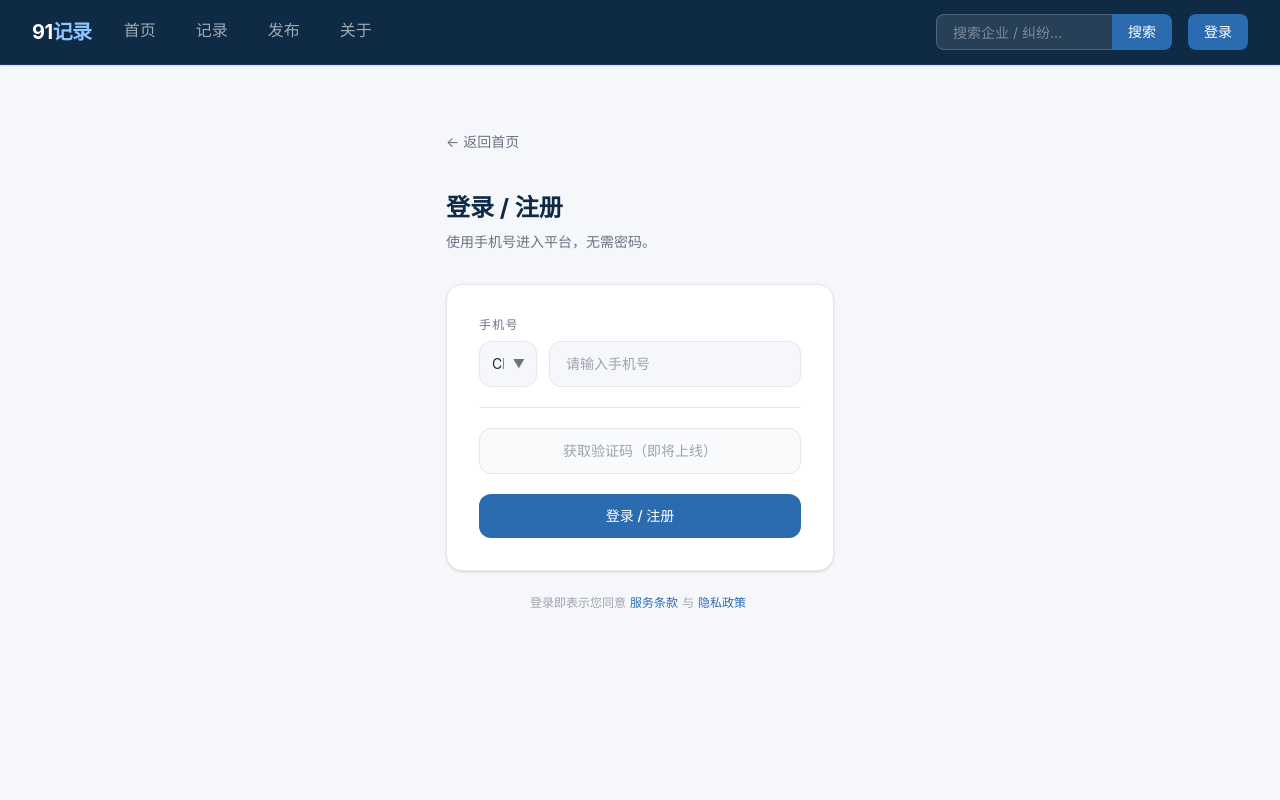
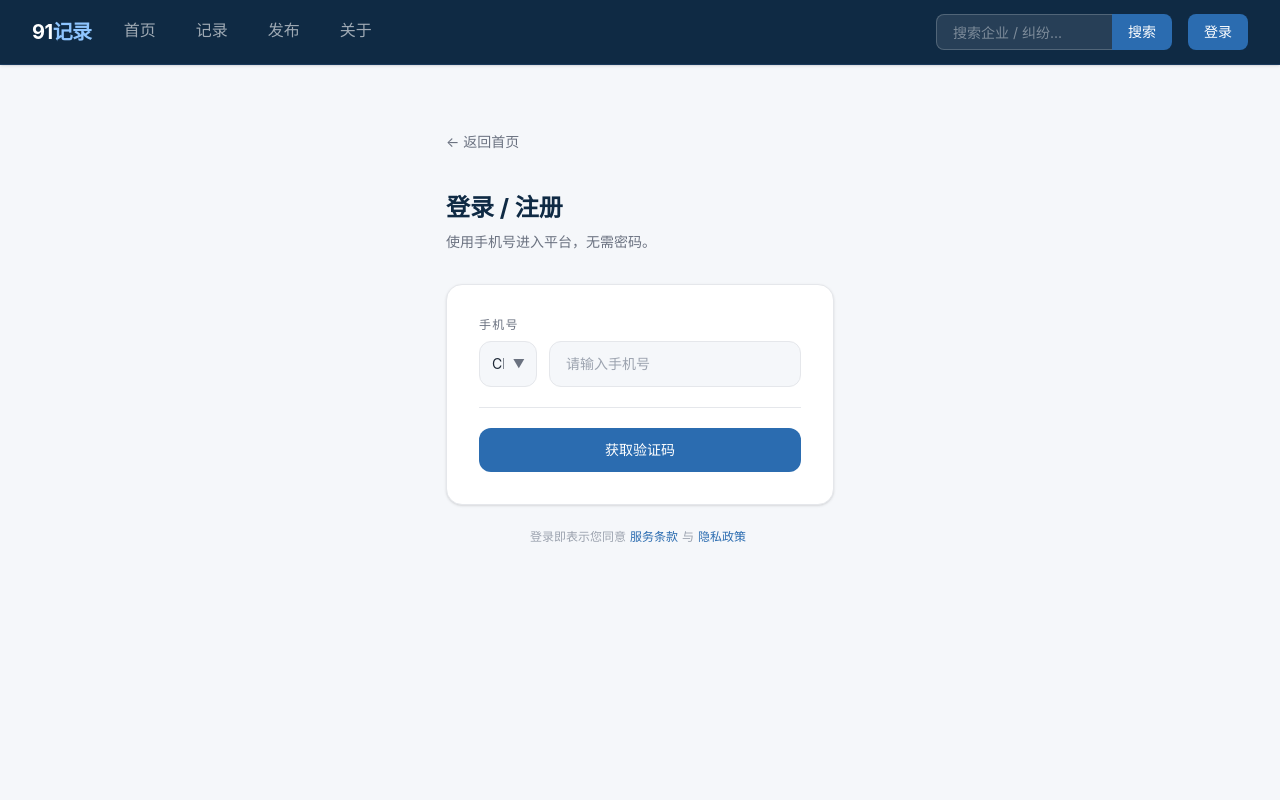
Before and after one commit to mikeoxmual999-del/91expo, a Next.js app: page /login in a window 1280 px wide. Shown: the top 800 px of the page. Built offline with nearby package versions, Linux system fonts and the light colour scheme.

Commit message:
OTP verification via Twilio, feed sections, premium scroller

```diff
--- /dev/null
+++ b/app/api/otp/route.ts
@@ -0,0 +1,46 @@
+import { NextRequest, NextResponse } from "next/server";
+
+const SERVICE_SID = process.env.TWILIO_VERIFY_SERVICE_SID!;
+const ACCOUNT_SID = process.env.TWILIO_ACCOUNT_SID!;
+const AUTH_TOKEN = process.env.TWILIO_AUTH_TOKEN!;
+
+async function twilioRequest(path: string, body: Record<string, string>) {
+  const url = `https://verify.twilio.com/v2${path}`;
+  const credentials = Buffer.from(`${ACCOUNT_SID}:${AUTH_TOKEN}`).toString("base64");
+  const res = await fetch(url, {
+    method: "POST",
+    headers: {
+      "Authorization": `Basic ${credentials}`,
+      "Content-Type": "application/x-www-form-urlencoded",
+    },
+    body: new URLSearchParams(body).toString(),
+  });
+  return res.json();
+}
+
+export async function POST(req: NextRequest) {
+  try {
+    const { phone, code } = await req.json();
+    if (!phone) return NextResponse.json({ error: "Phone required" }, { status: 400 });
+
+    if (code) {
+      // verify OTP
+      const data = await twilioRequest(
+        `/Services/${SERVICE_SID}/VerificationCheck`,
+        { To: phone, Code: code }
+      );
+      if (data.status === "approved") return NextResponse.json({ success: true });
+      return NextResponse.json({ error: "验证码错误" }, { status: 400 });
+    }
+
+    // send OTP
+    await twilioRequest(
+      `/Services/${SERVICE_SID}/Verifications`,
+      { To: phone, Channel: "sms" }
+    );
+    return NextResponse.json({ success: true });
+  } catch (error: any) {
+    console.error("OTP error:", error);
+    return NextResponse.json({ error: error.message }, { status: 500 });
+  }
+}
--- a/app/login/page.tsx
+++ b/app/login/page.tsx
@@ -9,7 +9,12 @@ export default function LoginPage() {
 
   const [countryCode, setCountryCode] = useState("+86");
   const [phone, setPhone] = useState("");
-  const [submitting, setSubmitting] = useState(false);
+  const [code, setCode] = useState("");
+  const [step, setStep] = useState<"phone" | "verify">("phone");
+  const [sending, setSending] = useState(false);
+  const [verifying, setVerifying] = useState(false);
+  const [error, setError] = useState("");
+  const [cooldown, setCooldown] = useState(0);
 
   const countries = [
     { code: "+86", label: "CN" },
@@ -20,24 +25,70 @@ export default function LoginPage() {
     { code: "+65", label: "SG" },
   ];
 
-  async function handleSubmit(e: React.FormEvent) {
-    e.preventDefault();
-    if (!phone.trim()) { alert("请输入手机号"); return; }
-    setSubmitting(true);
   const fullPhone = `${countryCode}${phone.trim()}`;
+
+  const startCooldown = () => {
+    setCooldown(60);
+    const timer = setInterval(() => {
+      setCooldown(prev => {
+        if (prev <= 1) { clearInterval(timer); return 0; }
+        return prev - 1;
+      });
+    }, 1000);
+  };
+
+  const handleSendCode = async () => {
+    if (!phone.trim()) { setError("请输入手机号"); return; }
+    setSending(true);
+    setError("");
     try {
+      const res = await fetch("/api/otp", {
+        method: "POST",
+        headers: { "Content-Type": "application/json" },
+        body: JSON.stringify({ phone: fullPhone }),
+      });
+      const data = await res.json();
+      if (res.ok) {
+        setStep("verify");
+        startCooldown();
+      } else {
+        setError(data.error || "发送失败，请重试");
+      }
+    } catch {
+      setError("网络错误，请重试");
+    }
+    setSending(false);
+  };
+
+  const handleVerify = async () => {
+    if (!code.trim()) { setError("请输入验证码"); return; }
+    setVerifying(true);
+    setError("");
+    try {
+      const res = await fetch("/api/otp", {
+        method: "POST",
+        headers: { "Content-Type": "application/json" },
+        body: JSON.stringify({ phone: fullPhone, code: code.trim() }),
+      });
+      const data = await res.json();
+      if (res.ok) {
+        // save user to DB
         await fetch("/api/users", {
           method: "POST",
           headers: { "Content-Type": "application/json" },
           body: JSON.stringify({ phone: fullPhone }),
         });
-    } catch (err) {
-      console.error("DB save failed", err);
-    }
         localStorage.setItem("user", fullPhone);
         window.dispatchEvent(new Event("loginStateChanged"));
         router.replace("/");
+      } else {
+        setError(data.error || "验证码错误，请重试");
       }
+    } catch {
+      setError("网络错误，请重试");
+    }
+    setVerifying(false);
+  };
 
   return (
     <main className="min-h-screen bg-[#F5F7FA] flex flex-col">
@@ -49,59 +100,76 @@ export default function LoginPage() {
 
         <div className="mb-8">
           <h1 className="text-2xl font-bold text-[#0F2A44] mb-2">登录 / 注册</h1>
-          <p className="text-[#6B7280] text-sm">使用手机号进入平台，无需密码。</p>
+          <p className="text-[#6B7280] text-sm">
+            {step === "phone" ? "使用手机号进入平台，无需密码。" : `验证码已发送至 ${fullPhone}`}
+          </p>
         </div>
 
         <div className="bg-white border border-[#E5E7EB] rounded-2xl p-6 md:p-8 space-y-5 shadow-sm">
 
+          {step === "phone" && (
+            <>
               <div>
-            <label className="block text-xs text-[#6B7280] uppercase tracking-widest mb-2 font-medium">
-              手机号
-            </label>
+                <label className="block text-xs text-[#6B7280] uppercase tracking-widest mb-2 font-medium">手机号</label>
                 <div className="flex gap-3">
-
                   <div className="relative w-[110px]">
-                <select
-                  value={countryCode}
-                  onChange={(e) => setCountryCode(e.target.value)}
-                  className="w-full bg-[#F5F7FA] border border-[#E5E7EB] px-3 py-3 rounded-xl text-[#1F2937] text-sm appearance-none pr-8 focus:outline-none focus:border-[#2B6CB0] transition cursor-pointer"
-                >
+                    <select value={countryCode} onChange={(e) => setCountryCode(e.target.value)}
+                      className="w-full bg-[#F5F7FA] border border-[#E5E7EB] px-3 py-3 rounded-xl text-[#1F2937] text-sm appearance-none pr-8 focus:outline-none focus:border-[#2B6CB0] transition cursor-pointer">
                       {countries.map((c) => (
-                    <option key={c.code} value={c.code}>
-                      {c.label} {c.code}
-                    </option>
+                        <option key={c.code} value={c.code}>{c.label} {c.code}</option>
                       ))}
                     </select>
                     <div className="pointer-events-none absolute right-3 top-1/2 -translate-y-1/2 text-[#6B7280] text-xs">▼</div>
                   </div>
-
-              <input
-                value={phone}
-                onChange={(e) => setPhone(e.target.value)}
-                placeholder="请输入手机号"
-                type="tel"
-                className="flex-1 bg-[#F5F7FA] border border-[#E5E7EB] px-4 py-3 rounded-xl text-[#1F2937] placeholder:text-[#9CA3AF] focus:outline-none focus:border-[#2B6CB0] transition text-sm"
-              />
+                  <input value={phone} onChange={(e) => setPhone(e.target.value.replace(/\D/g, ""))}
+                    onKeyDown={(e) => e.key === "Enter" && handleSendCode()}
+                    placeholder="请输入手机号" type="tel" inputMode="numeric"
+                    className="flex-1 bg-[#F5F7FA] border border-[#E5E7EB] px-4 py-3 rounded-xl text-[#1F2937] placeholder:text-[#9CA3AF] focus:outline-none focus:border-[#2B6CB0] transition text-sm" />
                 </div>
               </div>
 
+              {error && <p className="text-red-500 text-xs">{error}</p>}
+
               <div className="border-t border-[#E5E7EB]" />
 
-          <button
-            type="button"
-            disabled
-            className="w-full border border-[#E5E7EB] text-[#9CA3AF] py-3 rounded-xl text-sm cursor-not-allowed bg-[#F9FAFB]"
-          >
-            获取验证码（即将上线）
+              <button onClick={handleSendCode} disabled={sending}
+                className="w-full bg-[#2B6CB0] hover:bg-[#2563a0] disabled:opacity-50 disabled:cursor-not-allowed py-3 rounded-xl text-sm font-medium transition text-white">
+                {sending ? "发送中..." : "获取验证码"}
+              </button>
+            </>
+          )}
+
+          {step === "verify" && (
+            <>
+              <div>
+                <label className="block text-xs text-[#6B7280] uppercase tracking-widest mb-2 font-medium">验证码</label>
+                <input value={code} onChange={(e) => setCode(e.target.value.replace(/\D/g, ""))}
+                  onKeyDown={(e) => e.key === "Enter" && handleVerify()}
+                  placeholder="请输入6位验证码" type="tel" inputMode="numeric" maxLength={6}
+                  className="w-full bg-[#F5F7FA] border border-[#E5E7EB] px-4 py-3 rounded-xl text-[#1F2937] placeholder:text-[#9CA3AF] focus:outline-none focus:border-[#2B6CB0] transition text-sm text-center tracking-[0.5em] text-lg font-bold" />
+              </div>
+
+              {error && <p className="text-red-500 text-xs text-center">{error}</p>}
+
+              <div className="border-t border-[#E5E7EB]" />
+
+              <button onClick={handleVerify} disabled={verifying || code.length < 4}
+                className="w-full bg-[#2B6CB0] hover:bg-[#2563a0] disabled:opacity-50 disabled:cursor-not-allowed py-3 rounded-xl text-sm font-medium transition text-white">
+                {verifying ? "验证中..." : "确认登录"}
               </button>
 
-          <button
-            onClick={handleSubmit}
-            disabled={submitting}
-            className="w-full bg-[#2B6CB0] hover:bg-[#2563a0] disabled:opacity-50 disabled:cursor-not-allowed py-3 rounded-xl text-sm font-medium transition text-white"
-          >
-            {submitting ? "登录中..." : "登录 / 注册"}
+              <div className="text-center">
+                {cooldown > 0 ? (
+                  <p className="text-xs text-[#9CA3AF]">{cooldown}秒后可重新发送</p>
+                ) : (
+                  <button onClick={() => { setStep("phone"); setCode(""); setError(""); }}
+                    className="text-xs text-[#2B6CB0] hover:underline">
+                    重新发送验证码
                   </button>
+                )}
+              </div>
+            </>
+          )}
 
         </div>
 
--- a/package.json
+++ b/package.json
@@ -14,7 +14,8 @@
     "next": "16.2.1",
     "react": "19.2.4",
     "react-dom": "19.2.4",
-    "stripe": "^22.0.0"
+    "stripe": "^22.0.0",
+    "twilio": "^5.13.1"
   },
   "devDependencies": {
     "@tailwindcss/postcss": "^4",
```
Also changed, not shown: 1 other file (tests, documents, lock files or other folders). Lines whose indentation alone changed are shown as unchanged.
